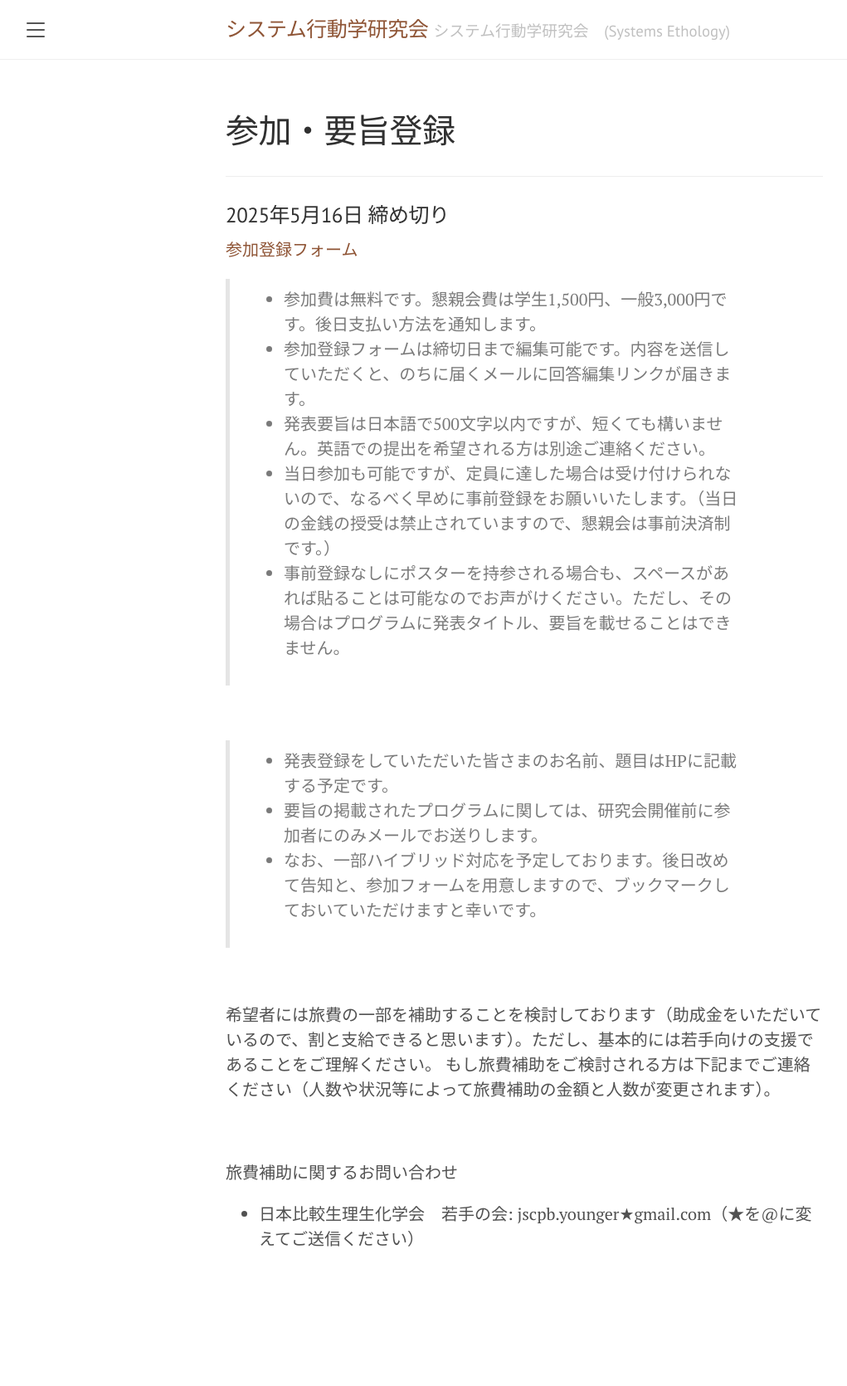
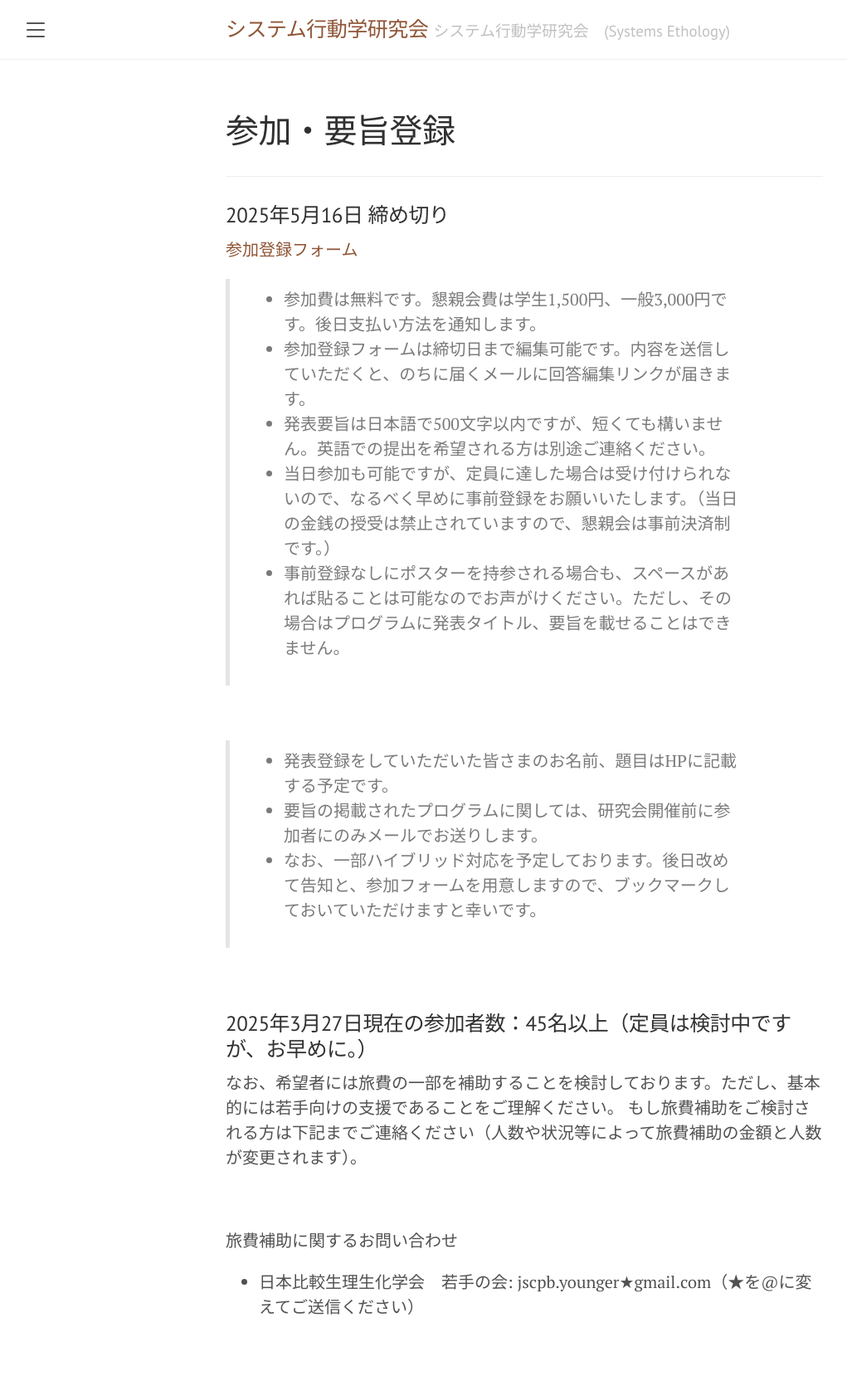
Before and after one commit to SystemsEthology/website, a Jekyll site: the page built from event_01/conference01_join.md, in a window 1280 px wide. Shown: the whole page at 83% size, without its empty margins (8-1029 px from the left). Built offline with Jekyll 4.4.1, drawn with Linux system fonts in a browser that asks for light colours; before the commit the page ends 1588 px from its top, so only the background shows below that.

Commit message:
Update conference01_join.md

```diff
--- a/event_01/conference01_join.md
+++ b/event_01/conference01_join.md
@@ -23,7 +23,9 @@ order: 4
 
 <br>
 
-希望者には旅費の一部を補助することを検討しております（助成金をいただいているので、割と支給できると思います）。ただし、基本的には若手向けの支援であることをご理解ください。
+### 2025年3月27日現在の参加者数：45名以上（定員は検討中ですが、お早めに。）
+
+なお、希望者には旅費の一部を補助することを検討しております。ただし、基本的には若手向けの支援であることをご理解ください。
 もし旅費補助をご検討される方は下記までご連絡ください（人数や状況等によって旅費補助の金額と人数が変更されます）。
 
 <br>
```
